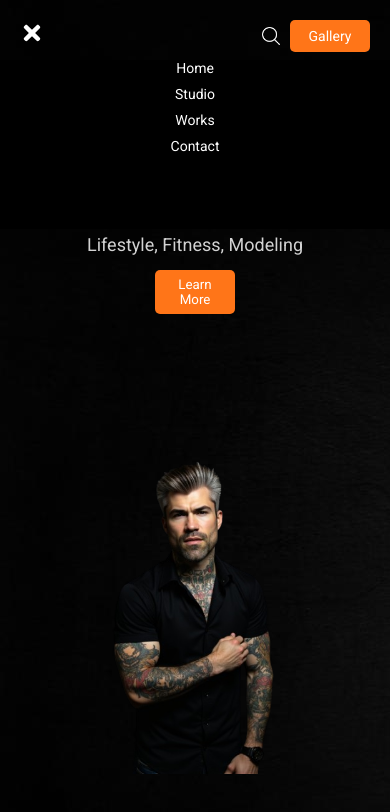
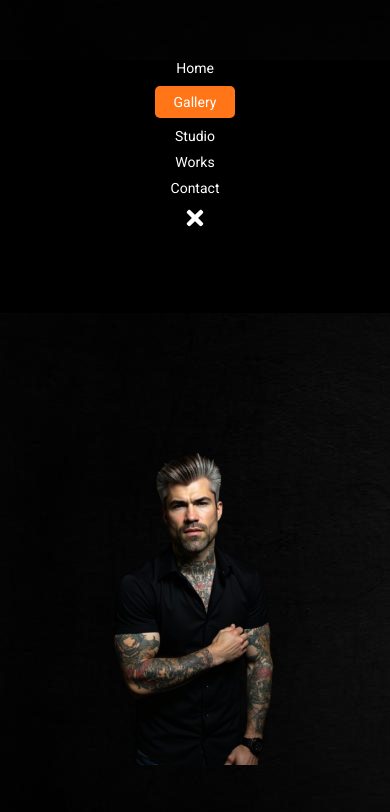
Before and after one commit to radu-bordea/REACT-3DPortfolio, a React (Vite) app: page / in a window 390 px wide. Both pictures are taken after a click on the element 32 px from the left and 36 px from the top of the page. Shown: the top 812 px of the page. Built offline with nearby package versions, Linux system fonts and the light colour scheme.

Commit message:
fix navbar on mobile version

```diff
--- a/src/App.jsx
+++ b/src/App.jsx
@@ -1,5 +1,6 @@
 import styled from "styled-components"; // Ensure styled-components is imported
 import Hero from "./components/Hero";
+import Gallery from './components/Gallery'
 import Who from "./components/Who";
 import Works from "./components/Works";
 import Contact from "./components/Contact";
@@ -23,6 +24,7 @@ const App = () => {
   return (
     <Container>
       <Hero />
+      <Gallery/>
       <Who />
       <Works />
       <Contact />
--- /dev/null
+++ b/src/components/Gallery.jsx
@@ -0,0 +1,91 @@
+import React from "react";
+import styled from "styled-components";
+
+// Section container
+const Section = styled.div`
+  height: 100vh;
+  scroll-snap-align: center;
+  display: flex;
+  flex-direction: column;
+  justify-content: center;
+  align-items: center;
+  padding: 20px;
+  width: 100%; /* Full width */
+`;
+
+// Gallery container using flex for alignment
+const GalleryContainer = styled.div`
+  display: flex;
+  gap: 20px;
+  width: 100%;
+  max-width: 1400px; /* Limit the width to 1400px */
+  overflow-x: auto; /* Allow horizontal scrolling */
+  padding-bottom: 10px; /* Optional: Add some space below the scroll */
+  box-sizing: border-box; /* Ensure padding does not cause overflow */
+  scrollbar-width: thin; /* Firefox - makes the scrollbar thinner */
+  scrollbar-color: #ff7518 #e0e0e0; /* Firefox - scrollbar color (thumb and track) */
+
+  /* Customizing scrollbar for Webkit browsers (Chrome, Safari) */
+  ::-webkit-scrollbar {
+    height: 8px; /* Set height for horizontal scroll */
+  }
+
+  ::-webkit-scrollbar-track {
+    background: #f0f0f0; /* Track color */
+  }
+
+  ::-webkit-scrollbar-thumb {
+    background-color: #ff7518; /* Thumb color */
+    border-radius: 4px; /* Rounded thumb */
+  }
+
+  /* Smooth scrolling */
+  scroll-behavior: smooth;
+
+  @media (max-width: 1024px) {
+    /* 2 columns for tablet */
+    flex-wrap: nowrap; /* No wrapping, all items stay in a single row */
+    justify-content: flex-start;
+  }
+
+  @media (max-width: 768px) {
+    /* 1 column for mobile */
+    flex-wrap: nowrap;
+    justify-content: flex-start;
+  }
+`;
+
+// Individual image styling
+const Img = styled.img`
+
+  height: 500px; /* Adjust height for better aspect ratio */
+  object-fit: cover; /* Ensure the image fully covers the area */
+  border-radius: 10px; /* Optional: Add rounded corners */
+`;
+
+const Gallery = () => {
+  const images = [
+    "./img/1.png",
+    "./img/2.png",
+    "./img/3.png",
+    "./img/4.png",
+    "./img/5.png",
+    "./img/6.png",
+    "./img/7.png",
+    "./img/8.png",
+    "./img/9.jpg",
+    // Add more images here if needed
+  ];
+
+  return (
+    <Section>
+      <GalleryContainer>
+        {images.map((image, index) => (
+          <Img key={index} src={image} alt={`Gallery Image ${index + 1}`} />
+        ))}
+      </GalleryContainer>
+    </Section>
+  );
+};
+
+export default Gallery;
--- a/src/components/Hero.jsx
+++ b/src/components/Hero.jsx
@@ -70,6 +70,7 @@ const WhatWeDo = styled.div`
 `;
 
 const Line = styled.img`
+  margin: 10px;
   height: 5px;
 
   @media (max-width: 1024px) {
@@ -81,8 +82,8 @@ const Line = styled.img`
   }
 `;
 
-const Subtitle = styled.h2`
-  color: #FF7518;
+const Subtitle = styled.span`
+  color: #ff7518;
 `;
 
 const Desc = styled.p`
@@ -99,7 +100,7 @@ const Desc = styled.p`
 `;
 
 const Button = styled.button`
-  background-color: #FF7518;
+  background-color: #ff7518;
   color: white;
   font-weight: 500px;
   width: 100px;
@@ -168,13 +169,13 @@ const Hero = () => {
       <Navbar />
       <Container>
         <Left>
-          <Title>RaduBordea</Title>
-          <WhatWeDo>
+          <Title>
+            RaduBordea
             <Line src="./img/line.png" />
             <Subtitle>Official</Subtitle>
-          </WhatWeDo>
+          </Title>
           <Desc>Lifestyle, Fitness, Modeling</Desc>
-          <Button>Learn More</Button>
+          {/* <Button>Learn More</Button> */}
         </Left>
         <Right>
           {/* 3d model */}
--- a/src/components/Navbar.jsx
+++ b/src/components/Navbar.jsx
@@ -35,19 +35,19 @@ const Links = styled.div`
     align-items: center;
     gap: 20px;
     width: 100%;
-    height: 20vh;
+    height: 30vh;
     position: absolute;
     top: 60px; /* Adjust based on navbar height */
     left: 0;
     background-color: black;
     z-index: 100;
     opacity: ${(props) => (props.isOpen ? "1" : "0")};
-    transform: ${(props) => (props.isOpen ? "translateY(0)" : "translateY(-20px)")};
+    transform: ${(props) =>
+      props.isOpen ? "translateY(0)" : "translateY(-20px)"};
     pointer-events: ${(props) => (props.isOpen ? "auto" : "none")};
     transition: opacity 0.3s ease-in-out, transform 0.3s ease-in-out;
   }
 `;
-
 
 const Logo = styled.img`
   height: 50px;
@@ -61,6 +61,8 @@ const List = styled.ul`
   display: flex;
   gap: 20px;
   list-style: none;
+  width: 400px;
+  background: black;
 
   @media (max-width: 768px) {
     flex-direction: column;
@@ -71,6 +73,15 @@ const List = styled.ul`
 
 const ListItem = styled.li`
   cursor: pointer;
+  font-size: 16px;
+  transition: all 0.3s ease; /* Smooth transition for hover effect */
+
+  &:hover {
+    color: #FF7518;
+    /* font-size: 20px;  */
+    letter-spacing: 6px;
+    border-bottom: 2px solid #FF7518; /* Thin border under the item */
+  }
 
   @media (max-width: 768px) {
     font-size: 14px;
@@ -101,7 +112,7 @@ const Icon = styled.img`
 const Button = styled.button`
   width: 100px;
   padding: 10px;
-  background-color: #FF7518;
+  background-color: #ff7518;
   color: white;
   border: none;
   border-radius: 5px;
@@ -135,21 +146,45 @@ const Navbar = () => {
     <Section>
       <Container>
         {/* <Logo src="./img/logo.png" /> */}
-        <Hamburger onClick={toggleMenu}>
-          {isOpen ? <FaTimes /> : <FaBars />} {/* Hamburger Icon */}
-        </Hamburger>
+
+        {/* Hamburger icon - shown when menu is closed */}
+        {!isOpen && (
+          <Hamburger onClick={toggleMenu}>
+            <FaBars />
+          </Hamburger>
+        )}
+
+        {/* Links container */}
         <Links isOpen={isOpen}>
           <List>
             <ListItem>Home</ListItem>
+            {/* Additional icons shown only when menu is open */}
+            {isOpen && (
+              <Icons>
+                {/* <Icon src="./img/search.png" /> */}
+                <Button>Gallery</Button>
+              </Icons>
+            )}
             <ListItem>Studio</ListItem>
             <ListItem>Works</ListItem>
             <ListItem>Contact</ListItem>
+
+            {/* Close Hamburger icon - shown only when menu is open */}
+            {isOpen && (
+              <Hamburger onClick={toggleMenu}>
+                <FaTimes />
+              </Hamburger>
+            )}
           </List>
         </Links>
-        <Icons>
-          <Icon src="./img/search.png" />
-          <Button>Gallery</Button>
-        </Icons>
+
+        {/* Icons shown when menu is closed */}
+        {!isOpen && (
+          <Icons>
+            {/* <Icon src="./img/search.png" /> */}
+            <Button>Gallery</Button>
+          </Icons>
+        )}
       </Container>
     </Section>
   );
```
